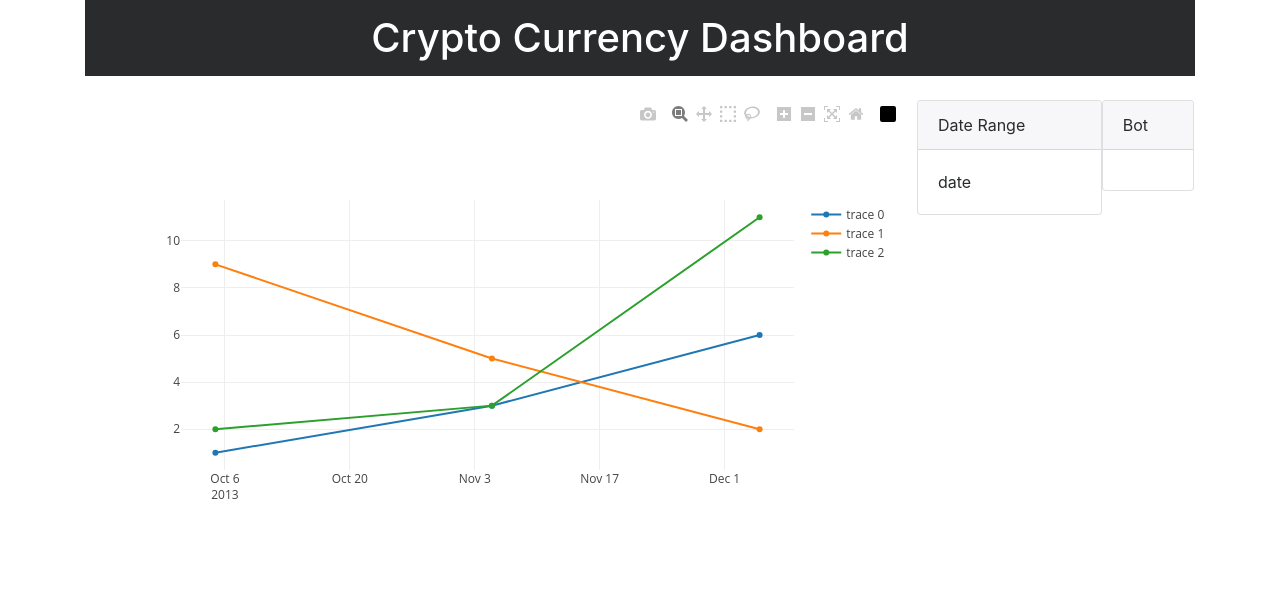
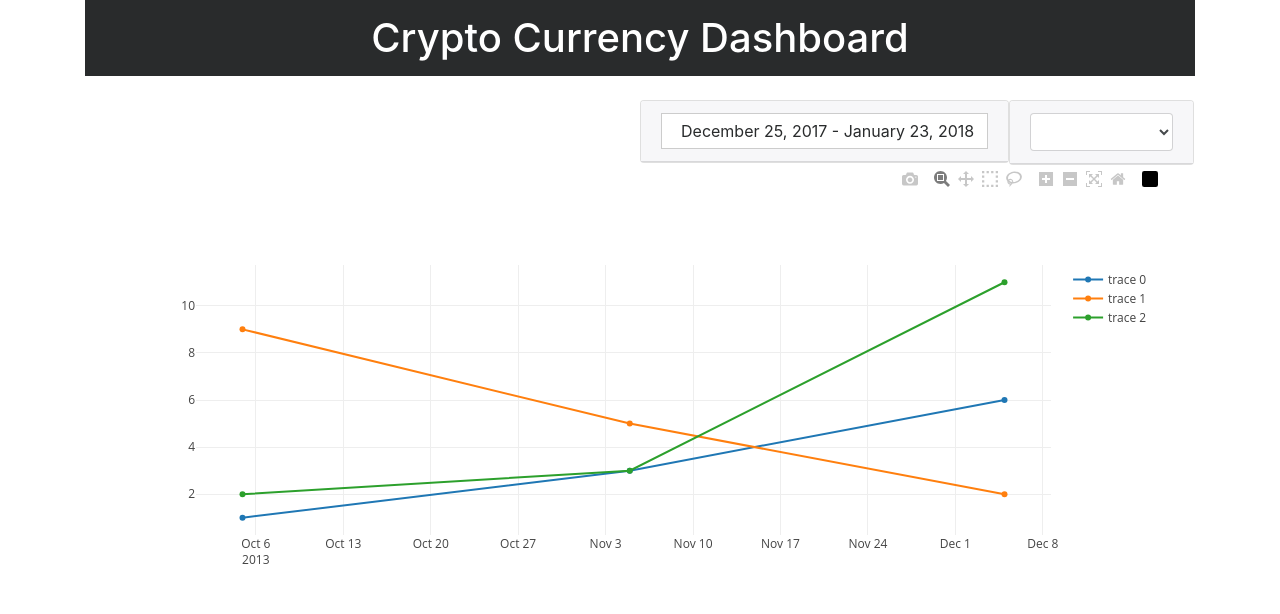
Before and after one commit to bkawan/cryptocurrency-dashboard, a Django app: page / in a window 1280 px wide. Shown: the top 614 px of the page. Run offline with Django 3.2, Linux system fonts and the light colour scheme; parts of the project's set-up code (start-up, migrations or seed data) failed here and were passed over; some libraries are stand-ins or nearby versions.

Commit message:
add date range picker and bot picker

```diff
--- a/apps/crypto/templates/crypto/dashboard.html
+++ b/apps/crypto/templates/crypto/dashboard.html
@@ -4,45 +4,54 @@
     <link rel="stylesheet" href="https://maxcdn.bootstrapcdn.com/bootstrap/4.0.0-alpha.6/css/bootstrap.min.css"
           integrity="sha384-rwoIResjU2yc3z8GV/NPeZWAv56rSmLldC3R/AZzGRnGxQQKnKkoFVhFQhNUwEyJ" crossorigin="anonymous">
 
+    <link rel="stylesheet" href="https://maxcdn.bootstrapcdn.com/bootstrap/4.0.0-alpha.6/css/bootstrap.min.css"
+          integrity="sha384-rwoIResjU2yc3z8GV/NPeZWAv56rSmLldC3R/AZzGRnGxQQKnKkoFVhFQhNUwEyJ" crossorigin="anonymous">
+
+    <link rel="stylesheet" type="text/css"
+          href="//cdn.jsdelivr.net/bootstrap.daterangepicker/2/daterangepicker.css"/>
 </head>
 <body>
 <div class="container">
     <h1 class="bg-inverse p-3 mt-0 text-center text-white">Crypto Currency Dashboard</h1>
     <div id="app" class="p-3">
         <div class="row">
-            <div class="col-md-9">
-                <div id="lineChartDiv">
-                </div>
-            </div>
-            <div class="col-md-3">
+            <div class="col-md-12">
                 <div class="row">
-                    <div class="col-md-8 p-0 m-0">
+                    <div class="col-md-6"></div>
+                    <div class="col-md-4 p-0 m-0">
                         <div class="card">
                             <div class="card-header">
-                                Date Range
+                                <div id="reportrange" class="pull-right"
+                                     style="background: #fff; cursor: pointer; padding: 5px 10px; border: 1px solid #ccc; width: 100%">
+                                    <i class="glyphicon glyphicon-calendar fa fa-calendar"></i>&nbsp;
+                                    <span></span> <b class="caret"></b>
                                 </div>
-                            <div class="card-block">
-                                date
                             </div>
                         </div>
 
                     </div>
-                    <div class="col-md-4 p-0 m-0">
+                    <div class="col-md-2 p-0 m-0">
                         <div class="card">
                             <div class="card-header">
-                                Bot
-                            </div>
-                            <div class="card-block">
+                                <div class="form-group p-0 m-0">
+                                    <select v-model="selected" class="form-control p-0 m-0">
+                                        <option v-for="option in bot.options" :value="option.value">
+                                            [[option.text ]]
+                                        </option>
+                                    </select>
                                 </div>
                             </div>
                         </div>
                     </div>
                 </div>
+                <div class="col-md-12">
+                    <div id="lineChartDiv">
+                    </div>
+                </div>
+
             </div>
         </div>
     </div>
-<link rel="stylesheet" href="https://maxcdn.bootstrapcdn.com/bootstrap/4.0.0-alpha.6/css/bootstrap.min.css"
-      integrity="sha384-rwoIResjU2yc3z8GV/NPeZWAv56rSmLldC3R/AZzGRnGxQQKnKkoFVhFQhNUwEyJ" crossorigin="anonymous">
     <script src="https://code.jquery.com/jquery-3.1.1.slim.min.js"
             integrity="sha384-A7FZj7v+d/sdmMqp/nOQwliLvUsJfDHW+k9Omg/a/EheAdgtzNs3hpfag6Ed950n"
             crossorigin="anonymous"></script>
@@ -52,6 +61,11 @@
     <script src="https://maxcdn.bootstrapcdn.com/bootstrap/4.0.0-alpha.6/js/bootstrap.min.js"
             integrity="sha384-vBWWzlZJ8ea9aCX4pEW3rVHjgjt7zpkNpZk+02D9phzyeVkE+jo0ieGizqPLForn"
             crossorigin="anonymous"></script>
+
+    <!-- Include Required Prerequisites -->
+    <script type="text/javascript" src="//cdn.jsdelivr.net/momentjs/latest/moment.min.js"></script>
+    <!-- Include Date Range Picker -->
+    <script type="text/javascript" src="//cdn.jsdelivr.net/bootstrap.daterangepicker/2/daterangepicker.js"></script>
     <script src="https://unpkg.com/vue/dist/vue.js"></script>
     <script src="https://cdn.plot.ly/plotly-latest.min.js"></script>
 
@@ -62,7 +76,15 @@
             delimiters: ["[[", "]]"],
             data() {
                 return {
-                hello: "hello"
+                    hello: "hello",
+                    bot: {
+                        selected: '',
+                        options: [
+                            {text: 'BOT1', value: 'BOT1'},
+                            {text: 'BOT2', value: 'BOT2'},
+                            {text: 'BOT3', value: 'BOT3'},
+                        ]
+                    }
                 }
             },
             methods: {
@@ -96,6 +118,33 @@
             }
         })
     </script>
+    <script type="text/javascript">
+        $(function () {
+
+            var start = moment().subtract(29, 'days');
+            var end = moment();
+
+            function cb(start, end) {
+                $('#reportrange span').html(start.format('MMMM D, YYYY') + ' - ' + end.format('MMMM D, YYYY'));
+            }
+
+            $('#reportrange').daterangepicker({
+                startDate: start,
+                endDate: end,
+                ranges: {
+                    'Today': [moment(), moment()],
+                    'Yesterday': [moment().subtract(1, 'days'), moment().subtract(1, 'days')],
+                    'Last 7 Days': [moment().subtract(6, 'days'), moment()],
+                    'Last 30 Days': [moment().subtract(29, 'days'), moment()],
+                    'This Month': [moment().startOf('month'), moment().endOf('month')],
+                    'Last Month': [moment().subtract(1, 'month').startOf('month'), moment().subtract(1, 'month').endOf('month')]
+                }
+            }, cb);
+
+            cb(start, end);
+
+        });
+    </script>
     <script>
 
 
```
Lines whose indentation alone changed are shown as unchanged.
